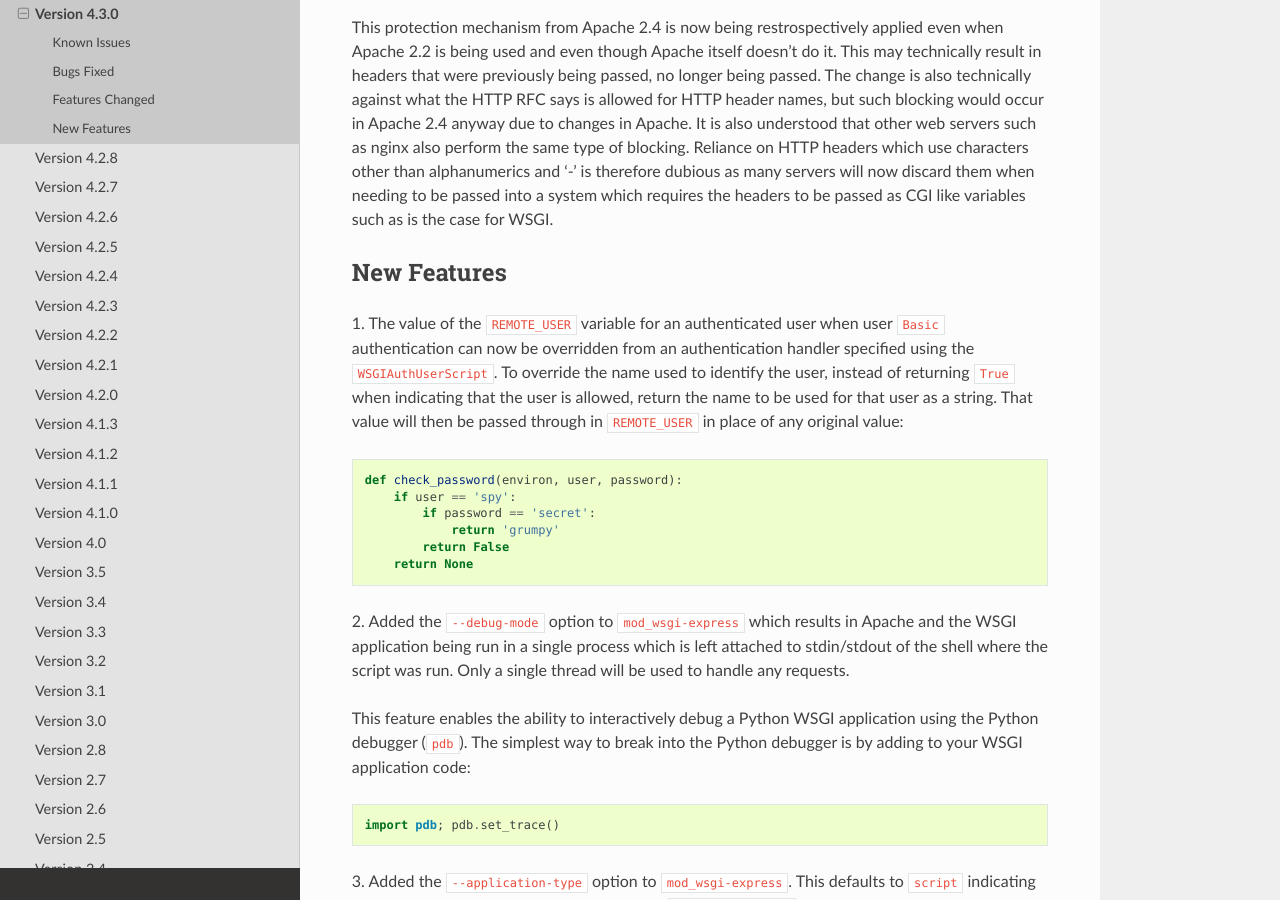
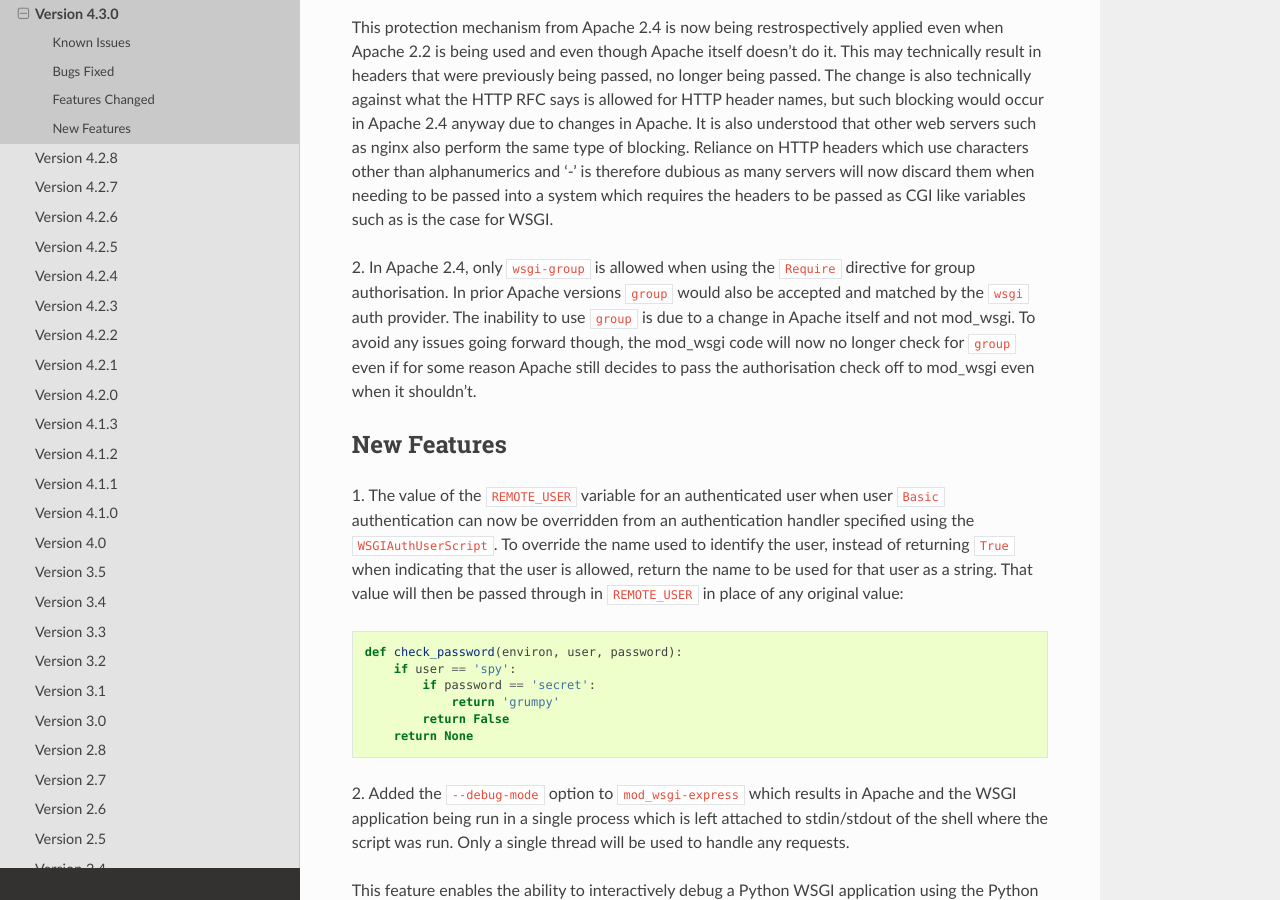
Before and after one commit to GrahamDumpleton/mod_wsgi, a Sphinx documentation site: the page built from docs/release-notes/version-4.3.0.rst, in a window 1280 px wide and 900 px high, scrolled down 1062 px. Built offline with Sphinx 7.4.7 and the Read the Docs theme 2.0.0, drawn with Linux system fonts in a browser that asks for light colours.

Commit message:
Apache 2.4 only allows wsgi-group with Require directive for group authorisation.

```diff
--- a/docs/release-notes/version-4.3.0.rst
+++ b/docs/release-notes/version-4.3.0.rst
@@ -62,6 +62,14 @@ type of blocking. Reliance on HTTP headers which use characters other
 than alphanumerics and '-' is therefore dubious as many servers will now
 discard them when needing to be passed into a system which requires the
 headers to be passed as CGI like variables such as is the case for WSGI.
+
+2. In Apache 2.4, only ``wsgi-group`` is allowed when using the ``Require``
+directive for group authorisation. In prior Apache versions ``group`` would
+also be accepted and matched by the ``wsgi`` auth provider. The inability
+to use ``group`` is due to a change in Apache itself and not mod_wsgi. To
+avoid any issues going forward though, the mod_wsgi code will now no longer
+check for ``group`` even if for some reason Apache still decides to pass
+the authorisation check off to mod_wsgi even when it shouldn't.
 
 New Features
 ------------
```
Also changed, not shown: 2 other files.
